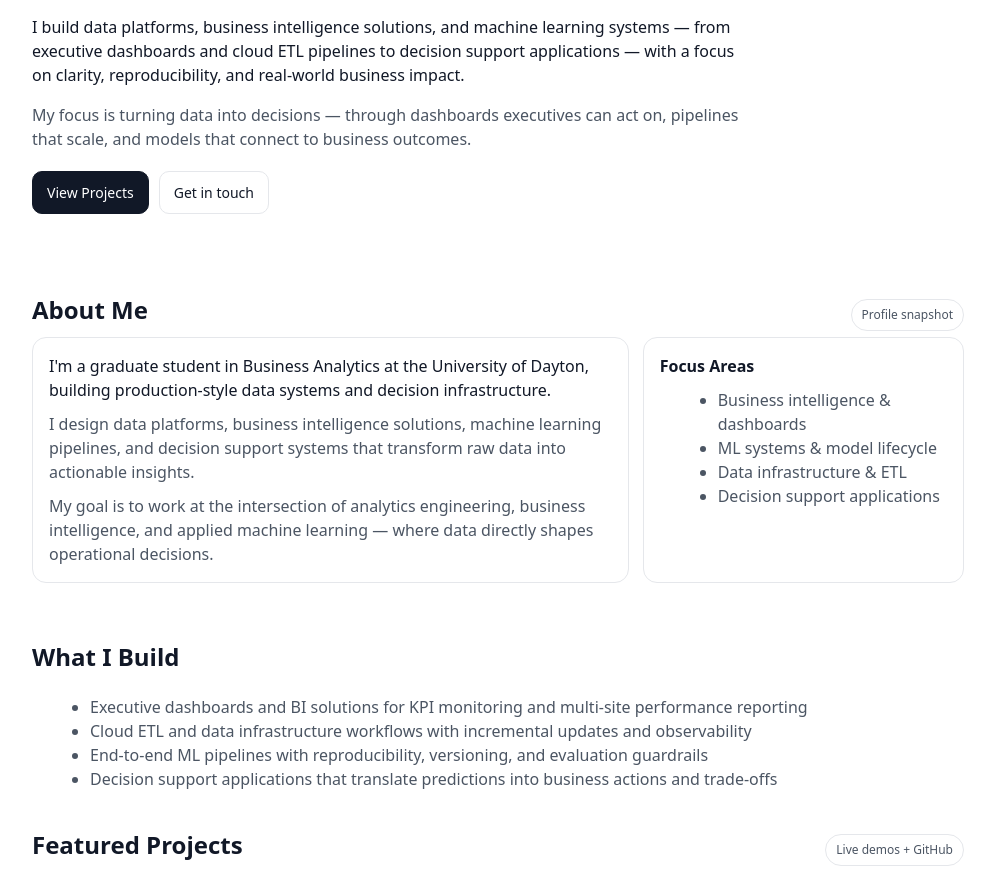
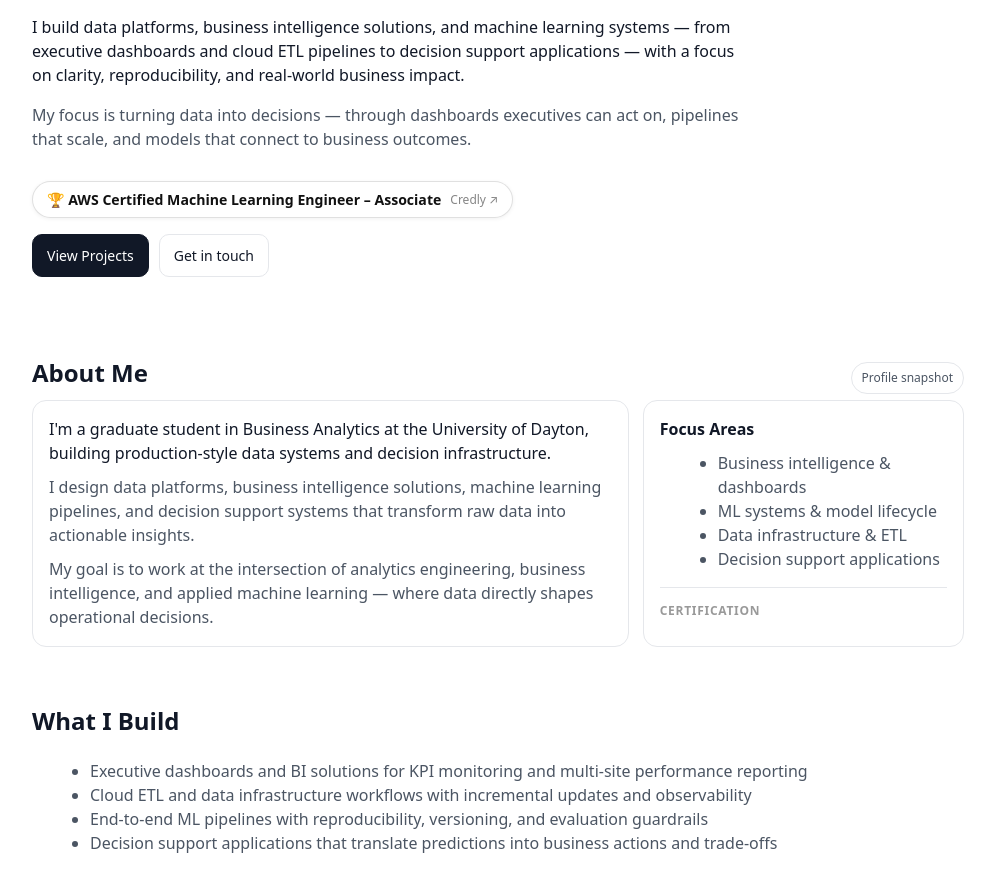
Before and after one commit to wangz99-crypto/wangz99-crypto.github.io, a plain HTML site: page index.html in a window 1280 px wide. Shown: the part 191-1060 px from the top of the page, without its empty margins (142-1137 px from the left). Drawn offline with Linux system fonts and the light colour scheme; a script that the page names is missing.

Commit message:
Add AWS Certified MLE Associate certification to portfolio
- Hero: certification chip (🏆 pill) linking to Credly public badge
- About Me right card: official Credly embed widget below Focus Areas

Co-Authored-By: Claude Sonnet 4.6 <noreply@anthropic.com>

```diff
--- a/index.html
+++ b/index.html
@@ -55,6 +55,46 @@
       color:var(--muted);
       font-size:14px;
     }
+
+    /* ── certification chip ── */
+    .cert-chip {
+      display: inline-flex;
+      align-items: center;
+      gap: 7px;
+      margin-top: 14px;
+      padding: 7px 14px;
+      border: 1px solid rgba(0,0,0,0.12);
+      border-radius: 999px;
+      background: #fff;
+      font-size: 0.88rem;
+      font-weight: 600;
+      color: #111;
+      text-decoration: none;
+      box-shadow: 0 1px 4px rgba(0,0,0,0.06);
+      transition: box-shadow 0.15s;
+    }
+    .cert-chip:hover { box-shadow: 0 2px 10px rgba(0,0,0,0.12); }
+    .cert-chip-label {
+      font-size: 0.75rem;
+      font-weight: 400;
+      color: rgba(0,0,0,0.48);
+      margin-left: 2px;
+    }
+
+    /* ── credly embed wrapper ── */
+    .cert-section {
+      margin-top: 16px;
+      padding-top: 14px;
+      border-top: 1px solid var(--border);
+    }
+    .cert-section-label {
+      font-size: 0.75rem;
+      font-weight: 700;
+      text-transform: uppercase;
+      letter-spacing: 0.06em;
+      color: rgba(0,0,0,0.40);
+      margin-bottom: 10px;
+    }
   </style>
 </head>
 
@@ -87,7 +127,16 @@
         pipelines that scale, and models that connect to business outcomes.
       </p>
 
-      <div class="cta" style="margin-top:20px;">
+      <div style="margin-top:16px;">
+        <a class="cert-chip"
+           href="https://www.credly.com/badges/8238f5af-2d30-4281-be06-79087de22bb4/public_url"
+           target="_blank" rel="noreferrer">
+          🏆 AWS Certified Machine Learning Engineer – Associate
+          <span class="cert-chip-label">Credly ↗</span>
+        </a>
+      </div>
+
+      <div class="cta" style="margin-top:16px;">
         <a class="btn primary" href="projects.html">View Projects</a>
         <a class="btn" href="#contact">Get in touch</a>
       </div>
@@ -129,6 +178,15 @@
             <li>Data infrastructure &amp; ETL</li>
             <li>Decision support applications</li>
           </ul>
+
+          <div class="cert-section">
+            <div class="cert-section-label">Certification</div>
+            <div data-iframe-width="150" data-iframe-height="270"
+                 data-share-badge-id="8238f5af-2d30-4281-be06-79087de22bb4"
+                 data-share-badge-host="https://www.credly.com"></div>
+            <script type="text/javascript" async
+                    src="//cdn.credly.com/assets/utilities/embed.js"></script>
+          </div>
         </div>
       </div>
     </section>
```
